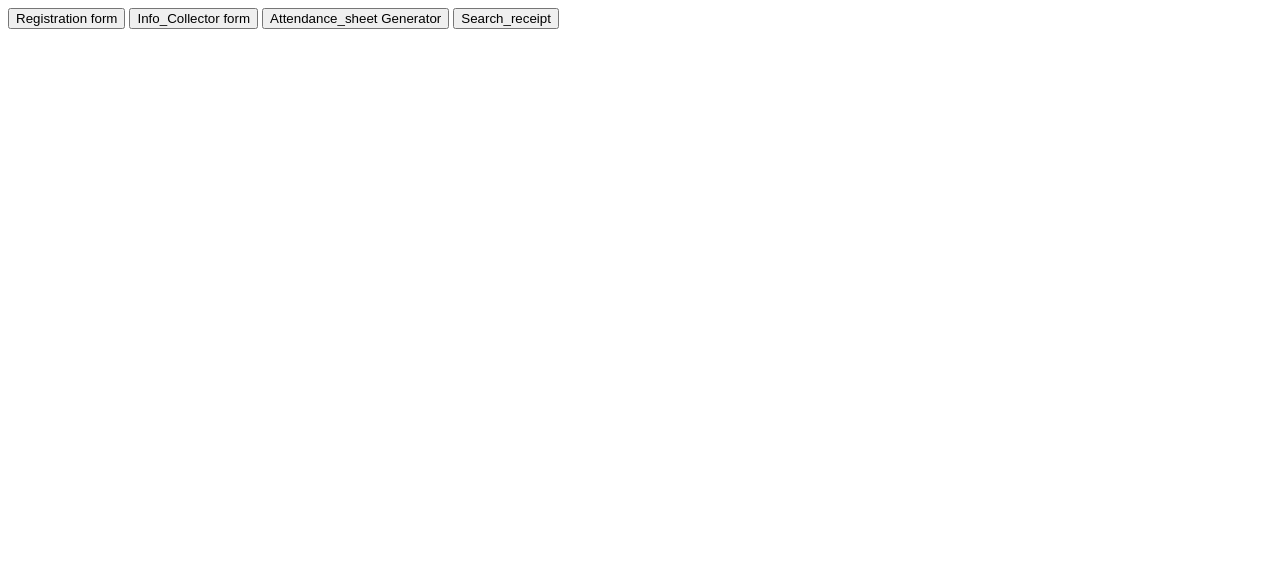
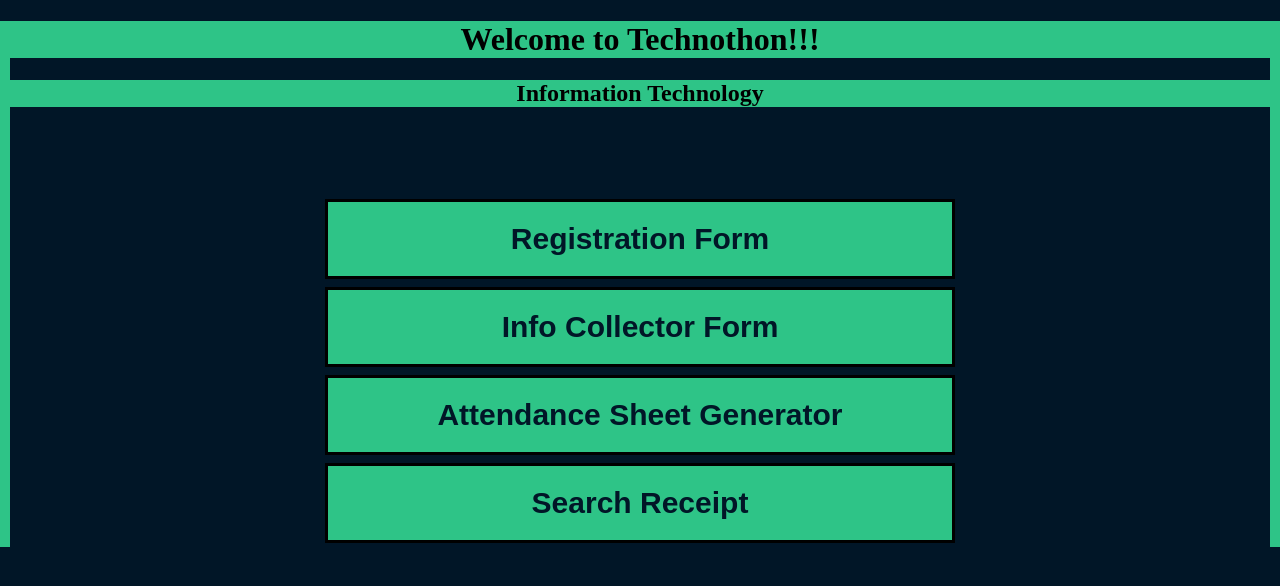
Before and after one commit to sparth62/Projects, a PHP site: page / in a window 1280 px wide. Shown: the top 586 px of the page. Run offline with PHP 8.4, Linux system fonts and the light colour scheme.

Commit message:
Before Pubg

```diff
--- a/technothon/attendance/attendance_sheet.php
+++ b/technothon/attendance/attendance_sheet.php
@@ -82,13 +82,13 @@
 			{
 				$i=1;
 				echo '<center><h1>Picasso</h1></center>';
-				$sql1 = "SELECT s.rollno ,s.name,e.picassoid FROM s_info as s,e_info as e WHERE s.rollno=e.rollno AND e.picasso='yes' order by e.picassoid";
+				$sql1 = "SELECT s.rollno ,s.name FROM s_info as s,e_info as e WHERE s.rollno=e.rollno AND e.picasso='yes' order by s.rollno";
 				$rec1=mysqli_query($conn,$sql1);
 				echo '<table style="border:3px solid black; border-collapse: collapse;" align="center">';
-					echo '<tr><th style="width:50px; border:1px solid black;"><b>Sr No</b></th><th style="width:150px; border:1px solid black;"><b>Roll No</b></th><th style="width:200px; border:1px solid black;"><b>Name</b></th><th style="width:100px; border:1px solid black;"><b>Team_id</b></th><th style="width:200px; border:1px solid black;"><b>Sign.</b></th></tr>';
+					echo '<tr><th style="width:50px; border:1px solid black;"><b>Sr No</b></th><th style="width:150px; border:1px solid black;"><b>Roll No</b></th><th style="width:200px; border:1px solid black;"><b>Name</b></th><th style="width:200px; border:1px solid black;"><b>Sign.</b></th></tr>';
 				while($row = mysqli_fetch_assoc($rec1))
 				{
-					echo '<tr><td style="border:1px solid black;">'.$i.'</td><td style="border:1px solid black;">'.$row['rollno'].'</td><td style="border:1px solid black;">'.$row['name'].'</td><td style="border:1px solid black;">'.$row['picassoid'].'</td><td style="border:1px solid black;"></td></tr>';
+					echo '<tr><td style="border:1px solid black;">'.$i.'</td><td style="border:1px solid black;">'.$row['rollno'].'</td><td style="border:1px solid black;">'.$row['name'].'</td><td style="border:1px solid black;"></td></tr>';
 					$i=$i+1;
 				}
 				echo '</table>';
--- a/technothon/index.php
+++ b/technothon/index.php
@@ -2,11 +2,57 @@
 <html>
 <head>
 	<title>index</title>
+	<style type="text/css">
+		body
+		{
+			/*background-color:#708099;*/
+			background-color: #011627;
+			text-align: center;
+			font-family: 'Bitter', serif;
+			border: 10px solid #2EC487;
+			border-top: 0px;
+			border-bottom: 0px;
+			margin: 0px;
+		}
+		h1
+			{
+				background-color: #2EC487;
+				font-family: 'Bitter', serif;
+			}
+		h2
+			{
+				background-color: #2EC487;
+				font-family: 'Bitter', serif;
+			}
+		input[type=button],input[type=submit],input[type=reset]
+		{
+			background-color: #2EC487;
+			color: #011627;
+		    padding: 16px 32px;
+		    margin: 4px 2px;
+		    width: 20%;
+		    border: 3px solid black;
+		    font-size : 30px;
+		    width:50%; height: 80px;
+		    font-weight: bold;
+		}
+
+		 hr.type_1
+		  {
+                border:0;
+                height: 60px;
+           }
+	</style>
 </head>
 <body>
-	<a href="form_final.php"><input type="button" name="registration" value="Registration form"></a>
-	<a href="getinfo/info.php"><input type="button" name="info" value="Info_Collector form"></a>
-	<a href="attendance/attendance_sheet.php"><input type="button" name="attendance" value="Attendance_sheet Generator"></a>
-	<a href="search_receipt/search_receipt.php"><input type="button" name="search_receipt" value="Search_receipt"></a>
+
+	<h1>Welcome to Technothon!!!</h1>
+	<h2>Information Technology</h2><hr class="type_1">
+
+	<a href="form_final.php"><input type="button" name="registration" value="Registration Form"></a>
+	<a href="getinfo/info.php"><input type="button" name="info" value="Info Collector Form"></a>
+	<a href="attendance/attendance_sheet.php"><input type="button" name="attendance" value="Attendance Sheet Generator"></a>
+	<a href="search_receipt/search_receipt.php"><input type="button" name="search_receipt" value="Search Receipt"></a>
+
 </body>
 </html>
--- a/technothon/receipt/query.txt
+++ b/technothon/receipt/query.txt
@@ -1,2 +1,2 @@
 for fetch data for receipt:
-SELECT s.rollno,s.name,s.branch,s.sem,e.lan,e.lanid,e.poster,e.posterid,e.codejam,e.web,e.picasso,e.picassoid,e.video,e.videoid,e.selfie from s_info s,e_info e WHERE s.rollno=e.rollno;
+SELECT s.rollno,s.name,s.branch,s.sem,e.lan,e.lanid,e.poster,e.posterid,e.codejam,e.web,e.picasso,e.picassoid,e.video,e.videoid,e.selfie from s_info s,e_info e WHERE s.rollno=e.rollno AND date=20;
```
Also changed, not shown: technothon/form_final.php (+10 -9 lines), technothon/index0.php (added, +12 -0 lines), technothon/receipt/e_info.csv (+3 -17 lines), technothon/receipt/16IT011.png (added), technothon/receipt/16it193.png (added), 2 other files.
